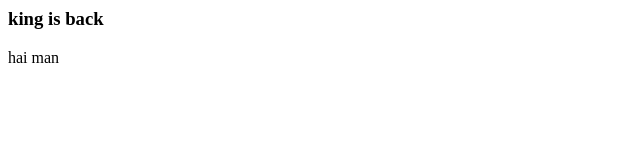
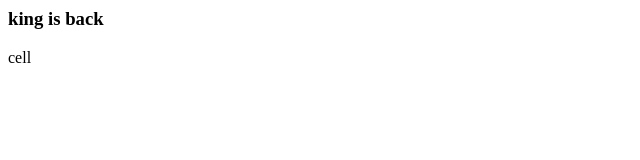
Before and after one commit to mastan-shariff/rebase, a plain HTML site: page index.html in a window 1280 px wide. Shown: the full height of the page, 0-640 px from the left. Drawn offline with Linux system fonts and the light colour scheme.

Commit message:
added a row

```diff
--- a/index.html
+++ b/index.html
@@ -1,6 +1,6 @@
 <html>
 	<body>
 		<h3>king is back</h3>
-		<table>hai man</table>
+		<table><tr>cell</tr></table>
 	</body>
 </html>
```
